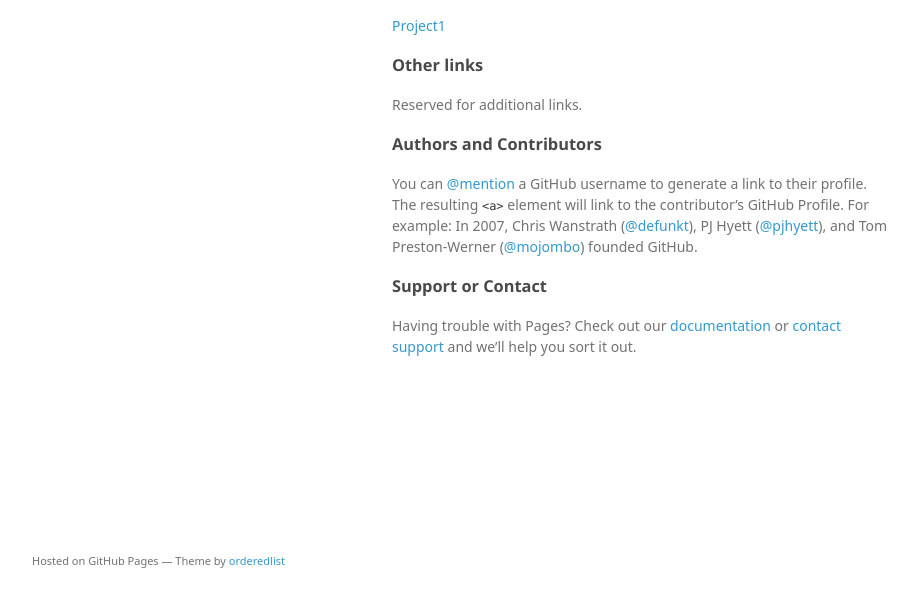
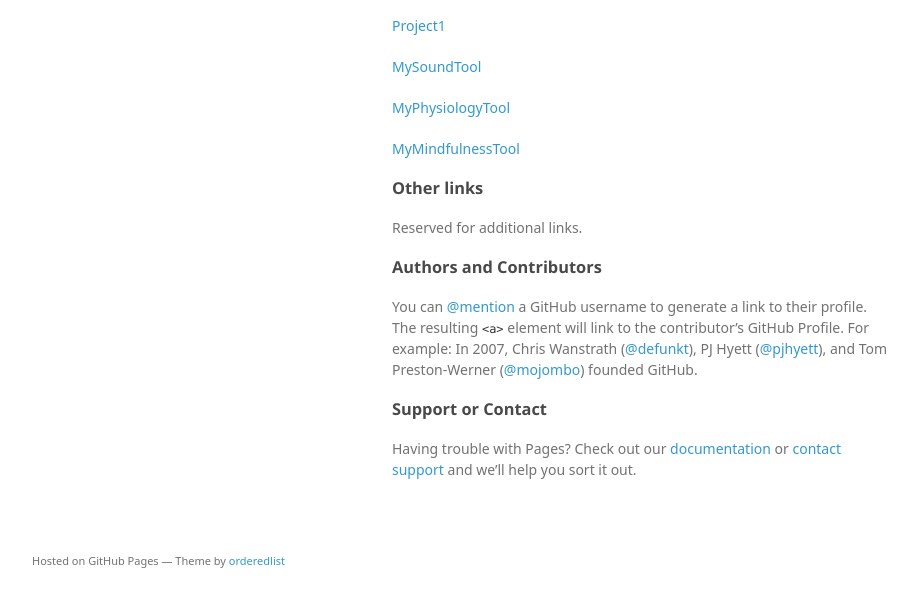
Before and after one commit to my-tools/my-tools.github.io, a plain HTML site: page index.html in a window 1280 px wide. Shown: the part 160-766 px from the top of the page, without its empty margins (178-1095 px from the left). Drawn offline with Linux system fonts and the light colour scheme; a web font is replaced by a local one.

Commit message:
Update index.html

```diff
--- a/index.html
+++ b/index.html
@@ -28,7 +28,9 @@
 
 <h3><a id="project-links" class="anchor" href="#project-links" aria-hidden="true"><span aria-hidden="true" class="octicon octicon-link"></span></a>Projects</h3>
 <p><a href="https://my-tools.github.io/Project1">Project1</a></p>
-
+<p><a href="https://my-tools.github.io/MySoundTool">MySoundTool</a></p>
+<p><a href="https://my-tools.github.io/MyPhysiologyTool">MyPhysiologyTool</a></p>
+<p><a href="https://my-tools.github.io/MyMindfulnessTool">MyMindfulnessTool</a></p>
 
 <h3><a id="creating-pages-manually" class="anchor" href="#creating-pages-manually" aria-hidden="true"><span aria-hidden="true" class="octicon octicon-link"></span></a>Other links</h3>
 <p> Reserved for additional links.</p>
```
